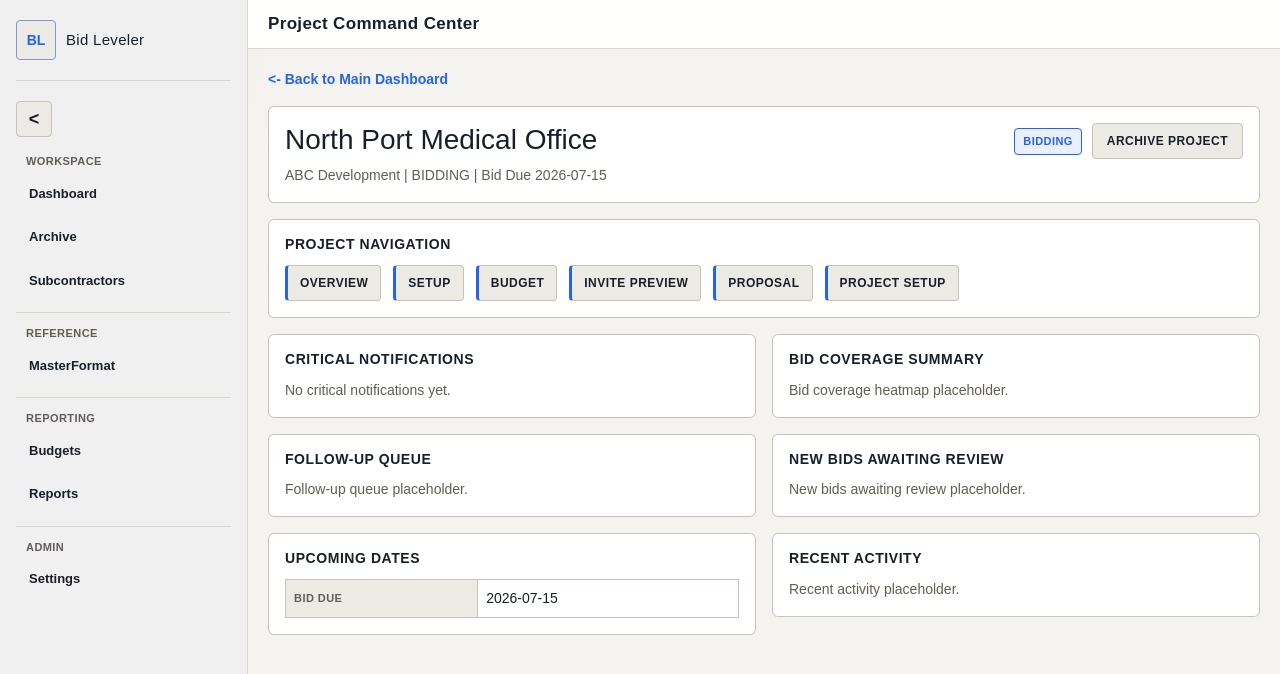
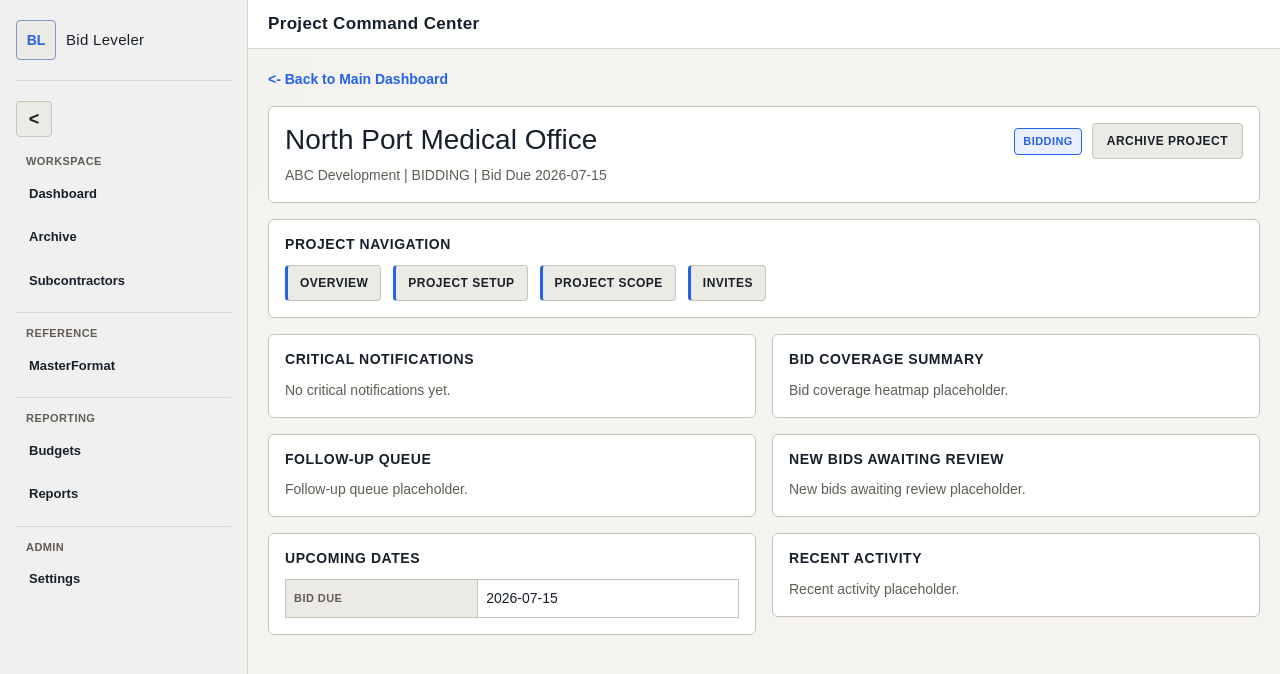
Before and after one commit to adamarnao/bid-leveler, a Next.js app: page /projects/1 in a window 1280 px wide. Shown: the top 674 px of the page. Built offline with nearby package versions, Linux system fonts and the light colour scheme.

Commit message:
Normalize project navigation labels

```diff
--- a/src/app/page.tsx
+++ b/src/app/page.tsx
@@ -161,7 +161,7 @@ export default function Home() {
           </div>
           <div className="dashboard-primary-actions">
             <Link href="/projects/new" className="button-primary">
-              New Project
+              Create Project
             </Link>
             <Link href="/subcontractors/new" className="button-secondary">
               Add Subcontractor
@@ -199,7 +199,7 @@ export default function Home() {
                 <div className="dashboard-empty-state">
                   <p className="muted-text">No active projects yet.</p>
                   <Link href="/projects/new" className="button-primary">
-                    New Project
+                    Create Project
                   </Link>
                 </div>
               ) : (
@@ -401,7 +401,7 @@ function ProjectHealthCard({
 
       <div className="dashboard-project-card-actions">
         <Link href={`/projects/${project.id}`} className="button-secondary">
-          Open
+          Command Center
         </Link>
         <Link href={`/projects/${project.id}/scope`} className="button-secondary">
           Project Scope
--- a/src/app/projects/[projectId]/csi-divisions/[divisionId]/page.tsx
+++ b/src/app/projects/[projectId]/csi-divisions/[divisionId]/page.tsx
@@ -59,7 +59,7 @@ export default function DivisionPage() {
       <AppShell title="CSI Scope Detail">
         <h1>Division Not Found</h1>
         <p>Requested Division ID: {divisionId}</p>
-        <Link href={`/projects/${project.id}`}>Back to Project Dashboard</Link>
+        <Link href={`/projects/${project.id}`}>Back to Command Center</Link>
       </AppShell>
     );
   }
@@ -87,7 +87,7 @@ export default function DivisionPage() {
 
   return (
     <AppShell title="Project CSI Scope Detail">
-      <Link href={`/projects/${project.id}`}>{"<-"} Back to Project Dashboard</Link>
+      <Link href={`/projects/${project.id}`}>{"<-"} Back to Command Center</Link>
 
       <section style={panel}>
         <div style={pageHeader}>
--- a/src/app/projects/[projectId]/invite/page.tsx
+++ b/src/app/projects/[projectId]/invite/page.tsx
@@ -208,14 +208,14 @@ export default function ProjectInvitePreviewPage() {
   }
 
   return (
-    <AppShell title={`${project.name} - Invite Preview`}>
+    <AppShell title={`${project.name} - Invites`}>
       <div className="command-center">
         <Link href={`/projects/${project.id}`}>{"<-"} Back to Command Center</Link>
 
-        <Panel title="Invite Preview">
+        <Panel title="Invites">
           <p className="muted-text">
-            This is a read-only preview of matching subcontractors. No invites
-            have been sent and no invite records have been created.
+            Review invite candidates before sending. No invites have been sent
+            and no invite records have been created.
           </p>
           <table className="compact-table" style={{ marginTop: 12 }}>
             <tbody>
--- a/src/app/projects/[projectId]/overview/page.tsx
+++ b/src/app/projects/[projectId]/overview/page.tsx
@@ -77,7 +77,7 @@ export default function ProjectOverviewPage() {
   const projectTotal = totalSelectedCost + mockGcCosts;
 
   return (
-    <AppShell title="Project Overview">
+    <AppShell title="Overview">
       <Link href={`/projects/${project.id}`}>{"<-"} Back to Command Center</Link>
 
       <h1>{project.name} Overview</h1>
--- a/src/app/projects/[projectId]/page.tsx
+++ b/src/app/projects/[projectId]/page.tsx
@@ -83,31 +83,19 @@ export default function ProjectCommandCenterPage() {
               href={`/projects/${project.id}/setup`}
               className="command-nav-link"
             >
-              Setup
+              Project Setup
             </Link>
             <Link
-              href={`/projects/${project.id}/budget`}
+              href={`/projects/${project.id}/scope`}
               className="command-nav-link"
             >
-              Budget
+              Project Scope
             </Link>
             <Link
               href={`/projects/${project.id}/invite`}
               className="command-nav-link"
             >
-              Invite Preview
-            </Link>
-            <Link
-              href={`/projects/${project.id}/proposal`}
-              className="command-nav-link"
-            >
-              Proposal
-            </Link>
-            <Link
-              href={`/projects/${project.id}/setup`}
-              className="command-nav-link"
-            >
-              Project Setup
+              Invites
             </Link>
           </nav>
         </Panel>
--- a/src/app/projects/[projectId]/scope/page.tsx
+++ b/src/app/projects/[projectId]/scope/page.tsx
@@ -164,6 +164,8 @@ export default function ProjectScopePage() {
 
   return (
     <AppShell title={`${project.name} - Project Scope`}>
+      <Link href={`/projects/${project.id}`}>{"<-"} Back to Command Center</Link>
+
       <p>
         Select the MasterFormat CSI scopes that apply to this project. Later,
         these selections will control budgeting, bid invites, bid leveling, and
--- a/src/components/projects/ProjectSetupFlow.tsx
+++ b/src/components/projects/ProjectSetupFlow.tsx
@@ -2070,7 +2070,7 @@ function ProjectReviewLaunchFields({
                 href={`/projects/${project.id}/overview`}
                 className="button-secondary"
               >
-                Project Overview
+                Overview
               </Link>
               <Link href={`/projects/${project.id}`} className="button-secondary">
                 Project Command Center
```
